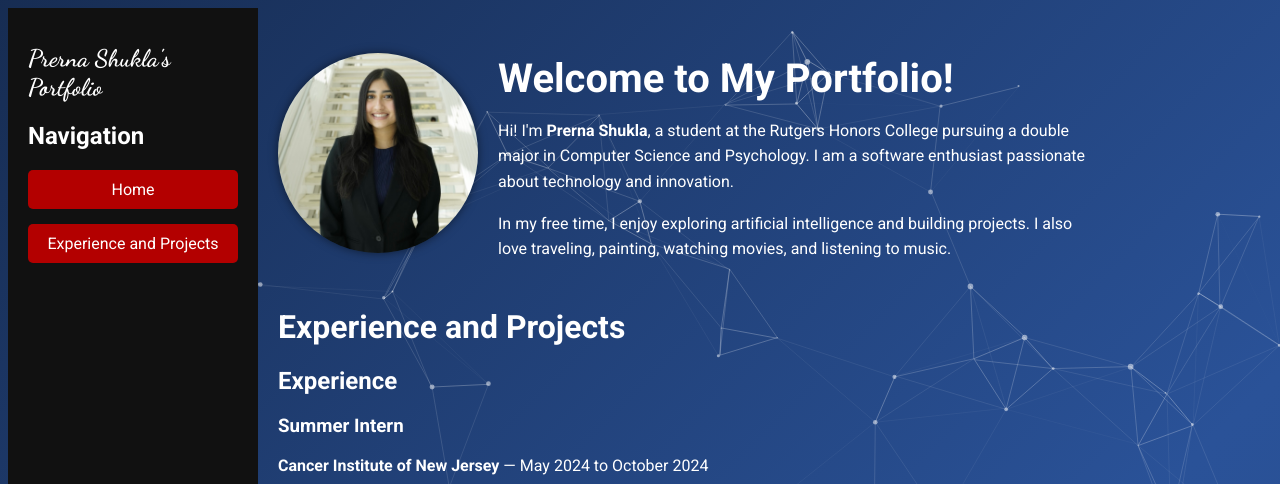
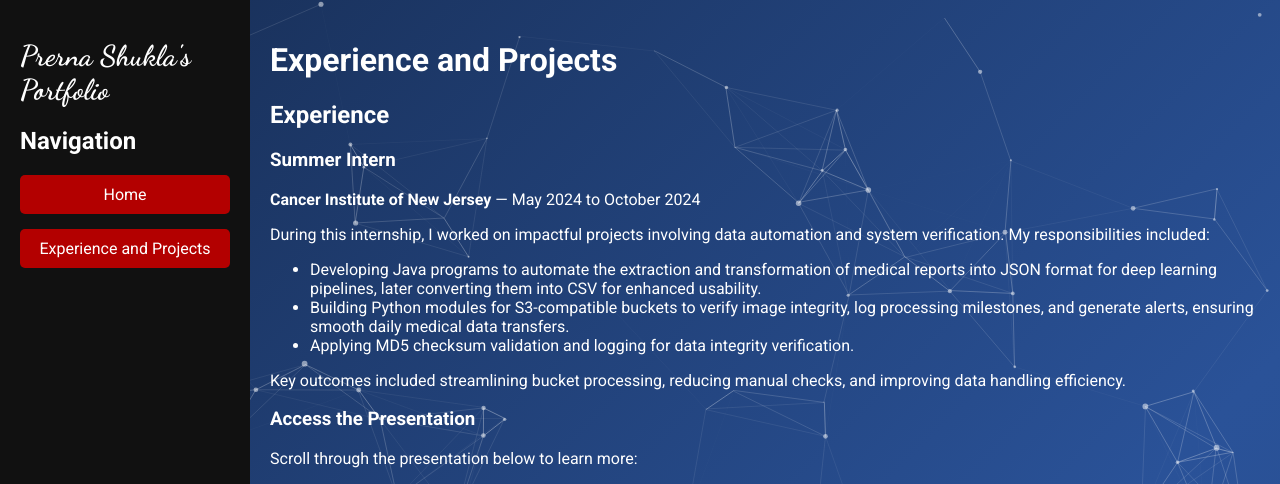
Before and after one commit to prernashuklaa/prernashuklaa.github.io, a Jekyll site: the page built from experience.html, in a window 1280 px wide, cut to the strip 0-484 px from the top of the page. Built offline with Jekyll 4.4.1, drawn with Linux system fonts in a browser that asks for light colours; some of the changed lines change nothing that is shown.

Commit message:
Update default.html

```diff
--- a/_layouts/default.html
+++ b/_layouts/default.html
@@ -1,53 +1,53 @@
 <!doctype html>
-<html lang="{{ site.lang | default: "en-US" }}">
+<html lang="{{ site.lang | default: 'en-US' }}">
   <head>
-    <link href="https://fonts.googleapis.com/css2?family=Dancing+Script:wght@400;700&display=swap" rel="stylesheet">
-    <link href="https://fonts.googleapis.com/css2?family=Roboto:wght@400;500;700&display=swap" rel="stylesheet">
-    <script src="https://cdn.jsdelivr.net/particles.js/2.0.0/particles.min.js"></script>
     <meta charset="utf-8">
     <meta http-equiv="X-UA-Compatible" content="IE=edge">
+    <meta name="viewport" content="width=device-width, initial-scale=1.0">
     <title>{{ page.title }}</title>
+
+    <!-- Fonts -->
+    <link href="https://fonts.googleapis.com/css2?family=Dancing+Script:wght@400;700&family=Roboto:wght@400;500;700&display=swap" rel="stylesheet">
+
+    <!-- Particles.js -->
+    <script src="https://cdn.jsdelivr.net/particles.js/2.0.0/particles.min.js"></script>
+
     <style>
-      /* Dynamic Background */
+      /* Dynamic Background Animation */
       body {
         background: linear-gradient(-45deg, #1e3c72, #2a5298, #000000, #434343);
         background-size: 400% 400%;
         animation: gradientBG 15s ease infinite;
+        font-family: 'Roboto', sans-serif;
         color: white;
-        font-family: 'Roboto', sans-serif;
+        margin: 0;
       }
 
       @keyframes gradientBG {
-        0% {
-          background-position: 0% 50%;
-        }
-        50% {
-          background-position: 100% 50%;
-        }
-        100% {
-          background-position: 0% 50%;
-        }
+        0% { background-position: 0% 50%; }
+        50% { background-position: 100% 50%; }
+        100% { background-position: 0% 50%; }
+      }
+
+      /* Wrapper for layout */
+      .wrapper {
+        display: flex;
+        height: 100vh;
       }
 
       /* Sidebar Styles */
-      .wrapper {
-        display: flex;
-        height: 100vh;
-        overflow: hidden;
-      }
-
       .sidebar {
         width: 250px;
         background-color: #111;
-        color: white;
         padding: 20px;
         box-sizing: border-box;
       }
 
       .sidebar h1 {
-        font-size: 1.5em;
         font-family: 'Dancing Script', cursive;
-        margin-bottom: 15px;
+        font-size: 1.8em;
+        margin-bottom: 20px;
+        color: white;
       }
 
       .sidebar ul {
@@ -59,9 +59,9 @@
       .sidebar ul li a {
         display: block;
         text-decoration: none;
+        background-color: #b30000;
         color: white;
         text-align: center;
-        background-color: #b30000;
         padding: 10px;
         border-radius: 5px;
         margin-bottom: 15px;
@@ -71,18 +71,21 @@
         background-color: #800000;
       }
 
+      /* Main Content Styles */
       .main-content {
         flex: 1;
         padding: 20px;
         box-sizing: border-box;
-        overflow-y: auto;
+        position: relative;
       }
 
-      /* Particles.js container */
+      /* Particles Background */
       #particles-js {
         position: absolute;
         width: 100%;
         height: 100%;
+        top: 0;
+        left: 0;
         z-index: -1;
       }
 
@@ -91,15 +94,14 @@
         display: flex;
         align-items: center;
         gap: 20px;
-        margin-bottom: 30px;
       }
 
       .profile-picture {
-        width: 200px;
-        height: 200px;
+        width: 150px;
+        height: 150px;
         border-radius: 50%;
         overflow: hidden;
-        box-shadow: 0 0 10px rgba(0, 0, 0, 0.5);
+        box-shadow: 0px 0px 10px rgba(0, 0, 0, 0.5);
       }
 
       .profile-picture img {
@@ -113,24 +115,26 @@
       }
 
       .introduction h1 {
+        font-family: 'Dancing Script', cursive;
         font-size: 2.5rem;
-        margin-bottom: 10px;
+        margin-bottom: 15px;
       }
 
       .introduction p {
-        line-height: 1.6;
+        line-height: 1.8;
       }
     </style>
   </head>
+
   <body>
     <!-- Particles Background -->
     <div id="particles-js"></div>
 
+    <!-- Wrapper -->
     <div class="wrapper">
       <!-- Sidebar -->
       <div class="sidebar">
         <h1>{{ site.title }}</h1>
-        <p>{{ site.description }}</p>
         <h2>Navigation</h2>
         <ul>
           <li><a href="index.html">Home</a></li>
@@ -140,6 +144,7 @@
 
       <!-- Main Content -->
       <div class="main-content">
+        {% if page.title == "Home" %}
         <!-- Profile Section -->
         <div class="profile-section">
           <div class="profile-picture">
@@ -147,121 +152,38 @@
           </div>
           <div class="introduction">
             <h1>Welcome to My Portfolio!</h1>
-            <p>Hi! I'm <strong>Prerna Shukla</strong>, a student at the Rutgers Honors College pursuing a double major in
-            Computer Science and Psychology. I am a software enthusiast passionate about technology and innovation.</p>
-            <p>In my free time, I enjoy exploring artificial intelligence and building projects. I also love traveling, painting, watching movies, and listening to music.</p>
+            <p>
+              Hi! I'm <strong>Prerna Shukla</strong>, a student at the Rutgers Honors College pursuing a double major
+              in Computer Science and Psychology. I am a software enthusiast passionate about technology and innovation.
+            </p>
+            <p>
+              In my free time, I enjoy exploring artificial intelligence and building projects. I also love traveling,
+              painting, watching movies, and listening to music.
+            </p>
           </div>
         </div>
+        {% endif %}
 
-        <!-- Additional Content -->
+        <!-- Render Page Content -->
         {{ content }}
       </div>
     </div>
 
     <script>
-      // Particles.js config
+      /* Particles.js Configuration */
       particlesJS("particles-js", {
         "particles": {
-          "number": {
-            "value": 80,
-            "density": {
-              "enable": true,
-              "value_area": 800
-            }
-          },
-          "color": {
-            "value": "#ffffff"
-          },
-          "shape": {
-            "type": "circle",
-            "stroke": {
-              "width": 0,
-              "color": "#000000"
-            },
-            "polygon": {
-              "nb_sides": 5
-            }
-          },
-          "opacity": {
-            "value": 0.5,
-            "random": false,
-            "anim": {
-              "enable": false,
-              "speed": 1,
-              "opacity_min": 0.1,
-              "sync": false
-            }
-          },
-          "size": {
-            "value": 3,
-            "random": true,
-            "anim": {
-              "enable": false,
-              "speed": 40,
-              "size_min": 0.1,
-              "sync": false
-            }
-          },
-          "line_linked": {
-            "enable": true,
-            "distance": 150,
-            "color": "#ffffff",
-            "opacity": 0.4,
-            "width": 1
-          },
-          "move": {
-            "enable": true,
-            "speed": 6,
-            "direction": "none",
-            "random": false,
-            "straight": false,
-            "out_mode": "out",
-            "bounce": false,
-            "attract": {
-              "enable": false,
-              "rotateX": 600,
-              "rotateY": 1200
-            }
-          }
+          "number": { "value": 80, "density": { "enable": true, "value_area": 800 } },
+          "color": { "value": "#ffffff" },
+          "shape": { "type": "circle" },
+          "opacity": { "value": 0.5 },
+          "size": { "value": 3, "random": true },
+          "line_linked": { "enable": true, "distance": 150, "color": "#ffffff", "opacity": 0.4, "width": 1 },
+          "move": { "enable": true, "speed": 4 }
         },
         "interactivity": {
-          "detect_on": "canvas",
-          "events": {
-            "onhover": {
-              "enable": true,
-              "mode": "repulse"
-            },
-            "onclick": {
-              "enable": true,
-              "mode": "push"
-            },
-            "resize": true
-          },
-          "modes": {
-            "grab": {
-              "distance": 400,
-              "line_linked": {
-                "opacity": 1
-              }
-            },
-            "bubble": {
-              "distance": 400,
-              "size": 40,
-              "duration": 2,
-              "opacity": 8,
-              "speed": 3
-            },
-            "repulse": {
-              "distance": 200,
-              "duration": 0.4
-            },
-            "push": {
-              "particles_nb": 4
-            },
-            "remove": {
-              "particles_nb": 2
-            }
-          }
+          "events": { "onhover": { "enable": true, "mode": "repulse" }, "onclick": { "enable": true, "mode": "push" } },
+          "modes": { "repulse": { "distance": 100 }, "push": { "particles_nb": 4 } }
         },
         "retina_detect": true
       });
```
